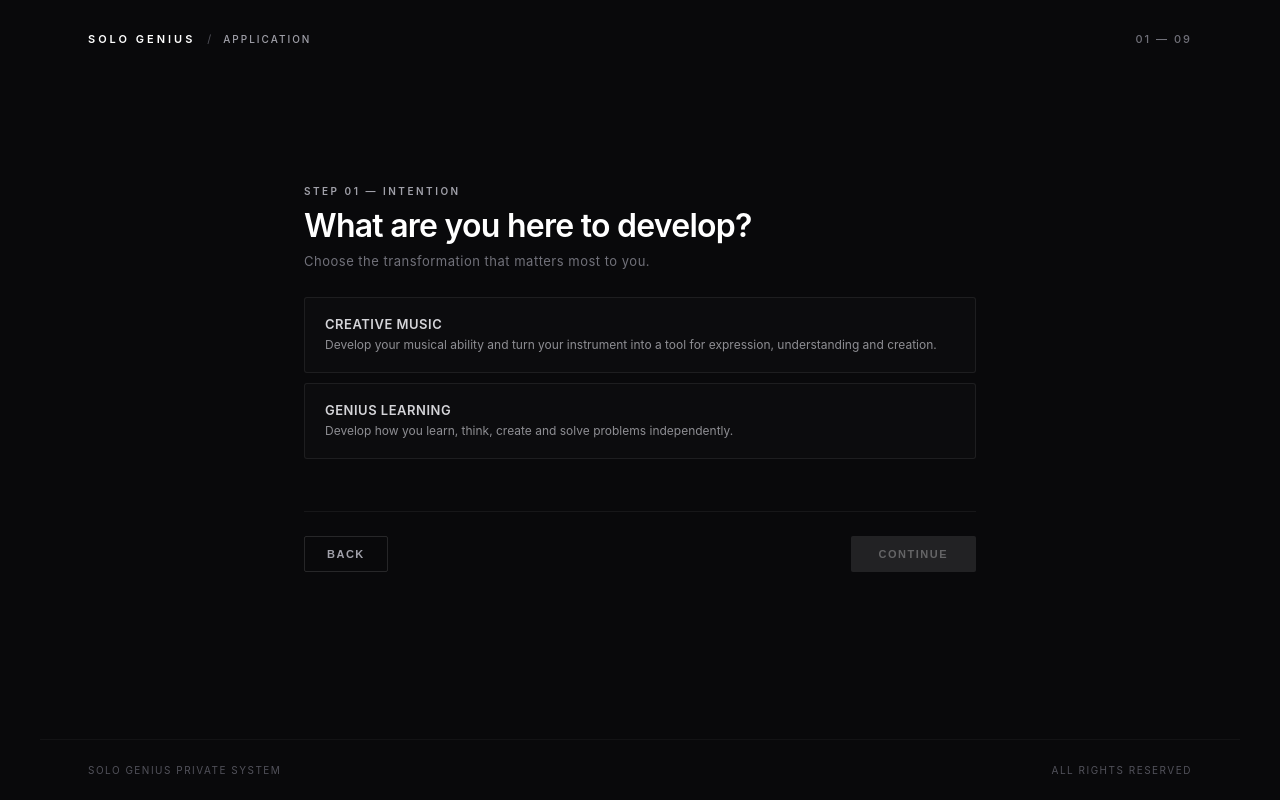
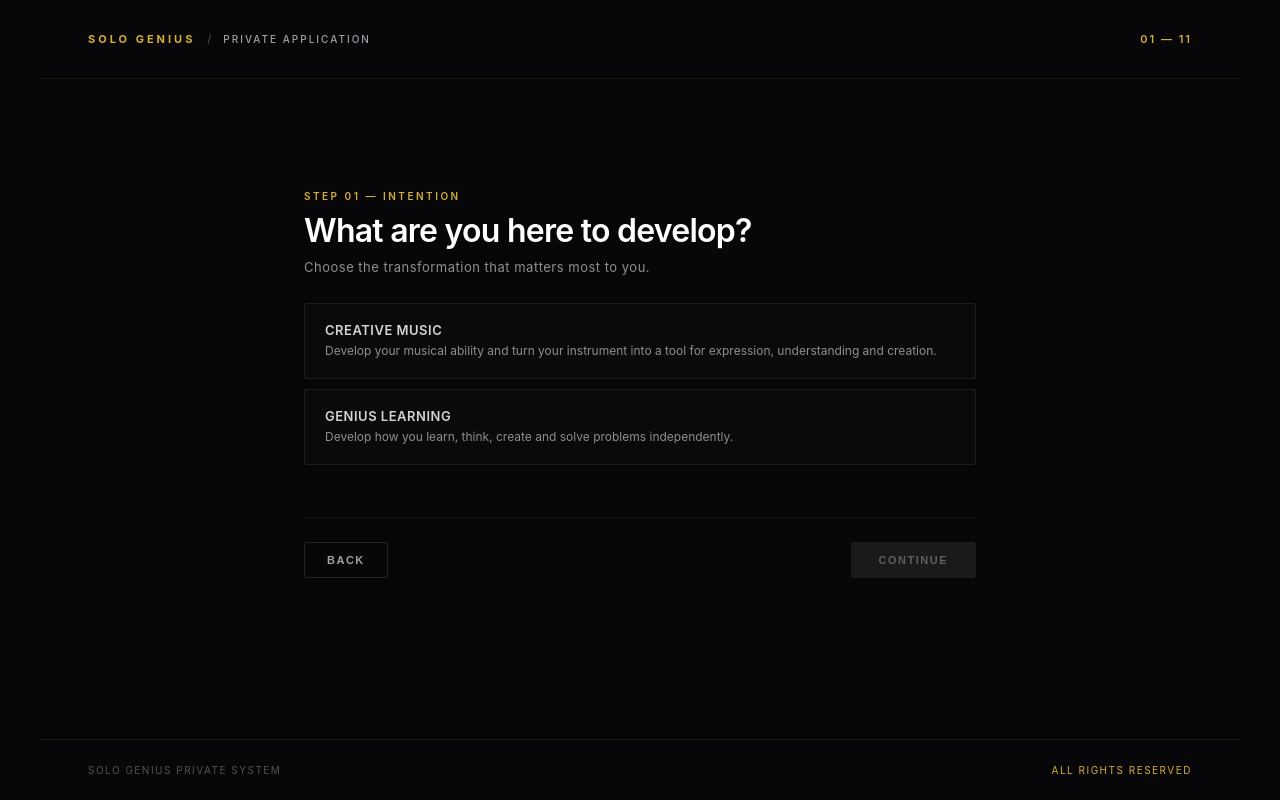
Before and after one commit to yangkarg35-ui/solo-genius, a Next.js app: page /apply in a window 1280 px wide. Both pictures are taken after a click on the button "BEGIN APPLICATION". Built offline with nearby package versions, Linux system fonts and the light colour scheme.

Commit message:
Implement luxury gold and black aesthetic for application form

```diff
--- a/app/apply/page.tsx
+++ b/app/apply/page.tsx
@@ -4,7 +4,7 @@ import React, { useState } from 'react';
 import { motion, AnimatePresence } from 'framer-motion';
 
 // ==========================================
-// DATA STRUCTURE & CONFIGURATION
+// DATA STRUCTURE & CONFIGURATION (WITH GOLD & BLACK LUXURY VIBE)
 // ==========================================
 
 interface QuestionOption {
@@ -19,8 +19,9 @@ interface QuestionStep {
   eyebrow: string;
   question: string;
   instruction?: string;
-  type: 'single' | 'multi';
+  type: 'single' | 'multi' | 'custom_text' | 'identity_verify';
   maxSelections?: number;
+  placeholder?: string;
   options: {
     universal?: QuestionOption[];
     music?: QuestionOption[];
@@ -97,8 +98,18 @@ const FORM_STEPS: QuestionStep[] = [
   },
   {
     id: 4,
+    key: 'customFrictionDetail',
+    eyebrow: 'STEP 04 — REALITY DIAGNOSIS',
+    question: 'Describe your core bottleneck in your own words.',
+    instruction: 'Be precise. What specifically breaks down when you try to improve?',
+    type: 'custom_text',
+    placeholder: 'Write your precise bottleneck here (e.g. I practice daily, but I am just copying patterns without deep structural understanding...)',
+    options: { universal: [] }
+  },
+  {
+    id: 5,
     key: 'methodsTried',
-    eyebrow: 'STEP 04 — CURRENT METHOD',
+    eyebrow: 'STEP 05 — CURRENT METHOD',
     question: 'How are you currently trying to improve?',
     instruction: 'Select all that apply.',
     type: 'multi',
@@ -116,9 +127,9 @@ const FORM_STEPS: QuestionStep[] = [
     }
   },
   {
-    id: 5,
+    id: 6,
     key: 'desiredResult',
-    eyebrow: 'STEP 05 — DESIRED CAPABILITY',
+    eyebrow: 'STEP 06 — DESIRED CAPABILITY',
     question: 'What do you want to be able to do that you cannot do today?',
     type: 'single',
     options: {
@@ -143,9 +154,9 @@ const FORM_STEPS: QuestionStep[] = [
     }
   },
   {
-    id: 6,
+    id: 7,
     key: 'transformationPriority',
-    eyebrow: 'STEP 06 — TRANSFORMATION PRIORITY',
+    eyebrow: 'STEP 07 — TRANSFORMATION PRIORITY',
     question: 'Which matters most to you?',
     type: 'single',
     options: {
@@ -159,9 +170,9 @@ const FORM_STEPS: QuestionStep[] = [
     }
   },
   {
-    id: 7,
+    id: 8,
     key: 'commitmentLevel',
-    eyebrow: 'STEP 07 — COMMITMENT',
+    eyebrow: 'STEP 08 — COMMITMENT',
     question: 'How serious are you about this transformation?',
     type: 'single',
     options: {
@@ -174,9 +185,9 @@ const FORM_STEPS: QuestionStep[] = [
     }
   },
   {
-    id: 8,
+    id: 9,
     key: 'customerFit',
-    eyebrow: 'STEP 08 — FIT',
+    eyebrow: 'STEP 09 — FIT',
     question: 'Which statement describes you best?',
     type: 'single',
     options: {
@@ -189,9 +200,9 @@ const FORM_STEPS: QuestionStep[] = [
     }
   },
   {
-    id: 9,
+    id: 10,
     key: 'whySoloGenius',
-    eyebrow: 'STEP 09 — WHY SOLO GENIUS',
+    eyebrow: 'STEP 10 — WHY SOLO GENIUS',
     question: 'What are you looking for?',
     instruction: 'Select one or more.',
     type: 'multi',
@@ -205,6 +216,15 @@ const FORM_STEPS: QuestionStep[] = [
         { id: 'WHY_6', title: 'I want to become the person capable of creating my own path.' }
       ]
     }
+  },
+  {
+    id: 11,
+    key: 'applicantIdentity',
+    eyebrow: 'STEP 11 — PRIVATE REGISTRATION',
+    question: 'How should Solo Genius contact you if accepted?',
+    instruction: 'Provide your credentials for private review.',
+    type: 'identity_verify',
+    options: { universal: [] }
   }
 ];
 
@@ -216,12 +236,15 @@ export default function SoloGeniusApplication() {
     intention: '',
     currentState: '',
     friction: [] as string[],
+    customFrictionDetail: '',
     methodsTried: [] as string[],
     desiredResult: '',
     transformationPriority: '',
     commitmentLevel: '',
     customerFit: '',
-    whySoloGenius: [] as string[]
+    whySoloGenius: [] as string[],
+    applicantName: '',
+    applicantEmail: ''
   });
 
   const totalSteps = FORM_STEPS.length;
@@ -232,10 +255,10 @@ export default function SoloGeniusApplication() {
     return formData.intention === 'GENIUS LEARNING' ? step.options.genius : step.options.music;
   };
 
-  const handleSelect = (key: string, value: string, type: 'single' | 'multi', max?: number) => {
+  const handleSelect = (key: string, value: string, type: string, max?: number) => {
     if (type === 'single') {
       setFormData(prev => ({ ...prev, [key]: value }));
-    } else {
+    } else if (type === 'multi') {
       setFormData(prev => {
         const list = (prev[key as keyof typeof prev] as string[]) || [];
         if (list.includes(value)) {
@@ -250,8 +273,11 @@ export default function SoloGeniusApplication() {
 
   const isStepValid = () => {
     const val = formData[currentStep.key as keyof typeof formData];
+    if (currentStep.type === 'identity_verify') {
+      return Boolean(formData.applicantName.trim() && formData.applicantEmail.includes('@'));
+    }
     if (Array.isArray(val)) return val.length > 0;
-    return Boolean(val);
+    return Boolean(val && String(val).trim().length > 0);
   };
 
   const handleNext = () => {
@@ -277,7 +303,7 @@ export default function SoloGeniusApplication() {
 
   return (
     <div style={{
-      backgroundColor: '#09090B',
+      backgroundColor: '#070709',
       color: '#F4F4F5',
       minHeight: '100vh',
       fontFamily: 'Inter, system-ui, -apple-system, sans-serif',
@@ -294,20 +320,21 @@ export default function SoloGeniusApplication() {
         maxWidth: '1200px',
         width: '100%',
         margin: '0 auto',
-        boxSizing: 'border-box'
+        boxSizing: 'border-box',
+        borderBottom: '1px solid rgba(212, 175, 55, 0.1)'
       }}>
         <div style={{ display: 'flex', alignItems: 'center', gap: '12px' }}>
-          <span style={{ fontSize: '11px', fontWeight: '600', color: '#FFFFFF', letterSpacing: '3px', textTransform: 'uppercase' }}>
+          <span style={{ fontSize: '11px', fontWeight: '700', color: '#D4AF37', letterSpacing: '3px', textTransform: 'uppercase' }}>
             SOLO GENIUS
           </span>
           <span style={{ color: '#52525B', fontSize: '11px' }}>/</span>
           <span style={{ fontSize: '10px', fontWeight: '500', color: '#A1A1AA', letterSpacing: '2px', textTransform: 'uppercase' }}>
-            APPLICATION
+            PRIVATE APPLICATION
           </span>
         </div>
         {stepState === 'form' && (
-          <div style={{ fontSize: '11px', color: '#71717A', fontWeight: '500', letterSpacing: '2px' }}>
-            0{currentStepIndex + 1} — 0{totalSteps}
+          <div style={{ fontSize: '11px', color: '#D4AF37', fontWeight: '600', letterSpacing: '2px' }}>
+            {currentStepIndex + 1 < 10 ? `0${currentStepIndex + 1}` : currentStepIndex + 1} — {totalSteps < 10 ? `0${totalSteps}` : totalSteps}
           </div>
         )}
       </header>
@@ -316,7 +343,7 @@ export default function SoloGeniusApplication() {
         maxWidth: '720px',
         width: '100%',
         margin: '0 auto',
-        padding: '40px 24px 100px 24px',
+        padding: '50px 24px 100px 24px',
         boxSizing: 'border-box',
         flex: 1,
         display: 'flex',
@@ -330,34 +357,35 @@ export default function SoloGeniusApplication() {
             transition={{ duration: 0.6, ease: [0.16, 1, 0.3, 1] }}
             style={{ textAlign: 'left', maxWidth: '640px' }}
           >
-            <div style={{ color: '#A1A1AA', textTransform: 'uppercase', fontSize: '10px', letterSpacing: '3px', fontWeight: '600', marginBottom: '16px' }}>
-              SOLO GENIUS — APPLICATION
+            <div style={{ color: '#D4AF37', textTransform: 'uppercase', fontSize: '10px', letterSpacing: '3px', fontWeight: '600', marginBottom: '16px' }}>
+              SOLO GENIUS — EXCLUSIVE SELECTION
             </div>
             <h1 style={{ fontSize: 'clamp(38px, 6vw, 56px)', fontWeight: '700', letterSpacing: '-1.5px', color: '#FFFFFF', margin: '0 0 20px 0', lineHeight: '1.1' }}>
               Become more capable.
             </h1>
             <p style={{ color: '#A1A1AA', fontSize: '15px', lineHeight: '1.6', margin: '0 0 40px 0', maxWidth: '520px', fontWeight: '400' }}>
-              A private application for people who are serious about developing their ability to learn, think, create and perform.
+              A private application for individuals willing to invest deep effort into developing their absolute autonomy, thinking, and creative capability.
             </p>
             <div style={{ display: 'flex', alignItems: 'center', gap: '24px', flexWrap: 'wrap' }}>
               <button
                 onClick={() => setStepState('form')}
                 style={{
-                  backgroundColor: '#FFFFFF',
-                  color: '#09090B',
+                  backgroundColor: '#D4AF37',
+                  color: '#070709',
                   border: 'none',
                   padding: '16px 32px',
                   borderRadius: '2px',
                   fontSize: '11px',
                   fontWeight: '700',
                   letterSpacing: '2px',
-                  cursor: 'pointer'
+                  cursor: 'pointer',
+                  boxShadow: '0 0 20px rgba(212, 175, 55, 0.2)'
                 }}
               >
                 BEGIN APPLICATION
               </button>
               <span style={{ color: '#71717A', fontSize: '12px', letterSpacing: '0.5px' }}>
-                Approximately 3–5 minutes
+                Requires intentional reflection (4–6 mins)
               </span>
             </div>
           </motion.div>
@@ -374,19 +402,21 @@ export default function SoloGeniusApplication() {
               style={{ display: 'flex', flexDirection: 'column', gap: '28px' }}
             >
               <div>
-                <div style={{ color: '#A1A1AA', fontSize: '10px', fontWeight: '600', letterSpacing: '2.5px', marginBottom: '10px', textTransform: 'uppercase' }}>
+                <div style={{ color: '#D4AF37', fontSize: '10px', fontWeight: '600', letterSpacing: '2.5px', marginBottom: '10px', textTransform: 'uppercase' }}>
                   {currentStep.eyebrow}
                 </div>
                 <h2 style={{ fontSize: 'clamp(24px, 4vw, 32px)', fontWeight: '600', color: '#FFFFFF', margin: '0 0 8px 0', letterSpacing: '-0.75px', lineHeight: '1.2' }}>
                   {currentStep.question}
                 </h2>
                 {currentStep.instruction && (
-                  <p style={{ color: '#71717A', fontSize: '13px', margin: 0, letterSpacing: '0.5px' }}>
+                  <p style={{ color: '#8E8E93', fontSize: '13px', margin: 0, letterSpacing: '0.5px' }}>
                     {currentStep.instruction}
                   </p>
                 )}
               </div>
 
+              {/* Options Type */}
+              {(currentStep.type === 'single' || currentStep.type === 'multi') && (
                 <div style={{ display: 'flex', flexDirection: 'column', gap: '10px' }}>
                   {getOptions(currentStep).map((opt) => {
                     const isSelected = currentStep.type === 'single'
@@ -399,8 +429,8 @@ export default function SoloGeniusApplication() {
                         onClick={() => handleSelect(currentStep.key, opt.id, currentStep.type, currentStep.maxSelections)}
                         style={{
                           padding: '18px 20px',
-                        backgroundColor: isSelected ? 'rgba(255, 255, 255, 0.05)' : 'rgba(255, 255, 255, 0.015)',
-                        border: `1px solid ${isSelected ? 'rgba(255, 255, 255, 0.4)' : 'rgba(255, 255, 255, 0.07)'}`,
+                          backgroundColor: isSelected ? 'rgba(212, 175, 55, 0.06)' : 'rgba(255, 255, 255, 0.015)',
+                          border: `1px solid ${isSelected ? '#D4AF37' : 'rgba(255, 255, 255, 0.08)'}`,
                           borderRadius: '3px',
                           cursor: 'pointer',
                           display: 'flex',
@@ -414,11 +444,11 @@ export default function SoloGeniusApplication() {
                             {opt.title}
                           </span>
                           {isSelected && (
-                          <div style={{ width: '5px', height: '5px', borderRadius: '50%', backgroundColor: '#FFFFFF' }} />
+                            <div style={{ width: '6px', height: '6px', borderRadius: '50%', backgroundColor: '#D4AF37', boxShadow: '0 0 8px #D4AF37' }} />
                           )}
                         </div>
                         {opt.desc && (
-                        <span style={{ fontSize: '12px', color: '#8E8E93', lineHeight: '1.5' }}>
+                          <span style={{ fontSize: '12px', color: isSelected ? '#C5A059' : '#8E8E93', lineHeight: '1.5' }}>
                             {opt.desc}
                           </span>
                         )}
@@ -426,6 +456,84 @@ export default function SoloGeniusApplication() {
                     );
                   })}
                 </div>
+              )}
+
+              {/* Custom Reflection Text */}
+              {currentStep.type === 'custom_text' && (
+                <div style={{ display: 'flex', flexDirection: 'column', gap: '12px' }}>
+                  <textarea
+                    rows={5}
+                    value={formData.customFrictionDetail}
+                    onChange={(e) => setFormData(prev => ({ ...prev, customFrictionDetail: e.target.value }))}
+                    placeholder={currentStep.placeholder}
+                    style={{
+                      width: '100%',
+                      backgroundColor: 'rgba(255, 255, 255, 0.02)',
+                      border: '1px solid rgba(212, 175, 55, 0.3)',
+                      borderRadius: '3px',
+                      padding: '16px',
+                      color: '#FFFFFF',
+                      fontSize: '14px',
+                      lineHeight: '1.6',
+                      outline: 'none',
+                      resize: 'vertical',
+                      fontFamily: 'inherit'
+                    }}
+                  />
+                  <span style={{ fontSize: '11px', color: '#D4AF37', fontStyle: 'italic', opacity: 0.8 }}>
+                    * Your personal reflection is reviewed manually by Solo Genius analysts.
+                  </span>
+                </div>
+              )}
+
+              {/* Identity Verify */}
+              {currentStep.type === 'identity_verify' && (
+                <div style={{ display: 'flex', flexDirection: 'column', gap: '20px' }}>
+                  <div style={{ display: 'flex', flexDirection: 'column', gap: '8px' }}>
+                    <label style={{ fontSize: '11px', color: '#D4AF37', letterSpacing: '1px', textTransform: 'uppercase' }}>Full Name / Alias</label>
+                    <input
+                      type="text"
+                      value={formData.applicantName}
+                      onChange={(e) => setFormData(prev => ({ ...prev, applicantName: e.target.value }))}
+                      placeholder="e.g. Alexander Vance"
+                      style={{
+                        width: '100%',
+                        backgroundColor: 'rgba(255, 255, 255, 0.02)',
+                        border: '1px solid rgba(212, 175, 55, 0.3)',
+                        borderRadius: '3px',
+                        padding: '14px 16px',
+                        color: '#FFFFFF',
+                        fontSize: '14px',
+                        outline: 'none',
+                        fontFamily: 'inherit'
+                      }}
+                    />
+                  </div>
+                  <div style={{ display: 'flex', flexDirection: 'column', gap: '8px' }}>
+                    <label style={{ fontSize: '11px', color: '#D4AF37', letterSpacing: '1px', textTransform: 'uppercase' }}>Secure Email Address</label>
+                    <input
+                      type="email"
+                      value={formData.applicantEmail}
+                      onChange={(e) => setFormData(prev => ({ ...prev, applicantEmail: e.target.value }))}
+                      placeholder="e.g. vance@domain.com"
+                      style={{
+                        width: '100%',
+                        backgroundColor: 'rgba(255, 255, 255, 0.02)',
+                        border: '1px solid rgba(212, 175, 55, 0.3)',
+                        borderRadius: '3px',
+                        padding: '14px 16px',
+                        color: '#FFFFFF',
+                        fontSize: '14px',
+                        outline: 'none',
+                        fontFamily: 'inherit'
+                      }}
+                    />
+                  </div>
+                  <span style={{ fontSize: '11px', color: '#D4AF37', fontStyle: 'italic', opacity: 0.8 }}>
+                    * Private communications and review decisions are transmitted solely through this channel.
+                  </span>
+                </div>
+              )}
 
               <div style={{ display: 'flex', justifyContent: 'space-between', alignItems: 'center', marginTop: '24px', borderTop: '1px solid rgba(255, 255, 255, 0.06)', paddingTop: '24px' }}>
                 <button
@@ -451,18 +559,19 @@ export default function SoloGeniusApplication() {
                   onClick={handleNext}
                   disabled={!isStepValid()}
                   style={{
-                    backgroundColor: isStepValid() ? '#FFFFFF' : 'rgba(255, 255, 255, 0.1)',
-                    color: isStepValid() ? '#09090B' : 'rgba(255, 255, 255, 0.3)',
+                    backgroundColor: isStepValid() ? '#D4AF37' : 'rgba(255, 255, 255, 0.08)',
+                    color: isStepValid() ? '#070709' : 'rgba(255, 255, 255, 0.3)',
                     border: 'none',
                     padding: '12px 28px',
                     borderRadius: '2px',
                     fontSize: '11px',
                     fontWeight: '700',
                     letterSpacing: '1.5px',
-                    cursor: isStepValid() ? 'pointer' : 'not-allowed'
+                    cursor: isStepValid() ? 'pointer' : 'not-allowed',
+                    boxShadow: isStepValid() ? '0 0 15px rgba(212, 175, 55, 0.2)' : 'none'
                   }}
                 >
-                  CONTINUE
+                  {currentStepIndex === totalSteps - 1 ? 'SUBMIT APPLICATION' : 'CONTINUE'}
                 </button>
               </div>
             </motion.div>
@@ -476,29 +585,29 @@ export default function SoloGeniusApplication() {
             transition={{ duration: 0.5, ease: [0.16, 1, 0.3, 1] }}
             style={{ textAlign: 'left', maxWidth: '560px' }}
           >
-            <div style={{ color: '#A1A1AA', fontSize: '10px', fontWeight: '600', letterSpacing: '3px', textTransform: 'uppercase', marginBottom: '16px' }}>
+            <div style={{ color: '#D4AF37', fontSize: '10px', fontWeight: '600', letterSpacing: '3px', textTransform: 'uppercase', marginBottom: '16px' }}>
               APPLICATION STATUS
             </div>
             <h1 style={{ fontSize: '32px', fontWeight: '700', color: '#FFFFFF', margin: '0 0 12px 0', letterSpacing: '-0.5px' }}>
               Your application is complete.
             </h1>
             <p style={{ color: '#A1A1AA', fontSize: '14px', lineHeight: '1.6', margin: '0 0 32px 0' }}>
-              Thank you. Your responses have been received.
+              Thank you, {formData.applicantName || 'Applicant'}. Your profile and personal diagnostics have been securely logged.
             </p>
 
             <div style={{
               backgroundColor: 'rgba(255, 255, 255, 0.02)',
-              border: '1px solid rgba(255, 255, 255, 0.08)',
+              border: '1px solid rgba(212, 175, 55, 0.2)',
               borderRadius: '3px',
               padding: '24px',
               marginBottom: '36px'
             }}>
               <div style={{ display: 'flex', justifyContent: 'space-between', marginBottom: '12px', fontSize: '12px' }}>
                 <span style={{ color: '#71717A', letterSpacing: '1px' }}>STATUS</span>
-                <span style={{ color: '#FFFFFF', fontWeight: '600', letterSpacing: '1px' }}>UNDER REVIEW</span>
+                <span style={{ color: '#D4AF37', fontWeight: '600', letterSpacing: '1px' }}>UNDER MANUAL REVIEW</span>
               </div>
               <p style={{ color: '#8E8E93', fontSize: '12px', margin: 0, lineHeight: '1.5' }}>
-                Solo Genius reviews applications based on fit, commitment and transformation potential.
+                Solo Genius reviews applications based on fit, genuine friction depth, commitment level, and transformation potential. Expect a direct decision via email.
               </p>
             </div>
 
@@ -508,8 +617,8 @@ export default function SoloGeniusApplication() {
                 style={{
                   display: 'inline-block',
                   backgroundColor: 'transparent',
-                  color: '#FFFFFF',
-                  border: '1px solid rgba(255, 255, 255, 0.3)',
+                  color: '#D4AF37',
+                  border: '1px solid rgba(212, 175, 55, 0.4)',
                   padding: '12px 28px',
                   borderRadius: '2px',
                   fontSize: '11px',
@@ -534,14 +643,14 @@ export default function SoloGeniusApplication() {
         display: 'flex',
         justifyContent: 'space-between',
         alignItems: 'center',
-        borderTop: '1px solid rgba(255, 255, 255, 0.04)',
+        borderTop: '1px solid rgba(212, 175, 55, 0.1)',
         color: '#52525B',
         fontSize: '10px',
         letterSpacing: '1.5px',
         textTransform: 'uppercase'
       }}>
         <span>Solo Genius Private System</span>
-        <span>All Rights Reserved</span>
+        <span style={{ color: '#D4AF37' }}>All Rights Reserved</span>
       </footer>
     </div>
   );
```
Lines whose indentation alone changed are shown as unchanged.
